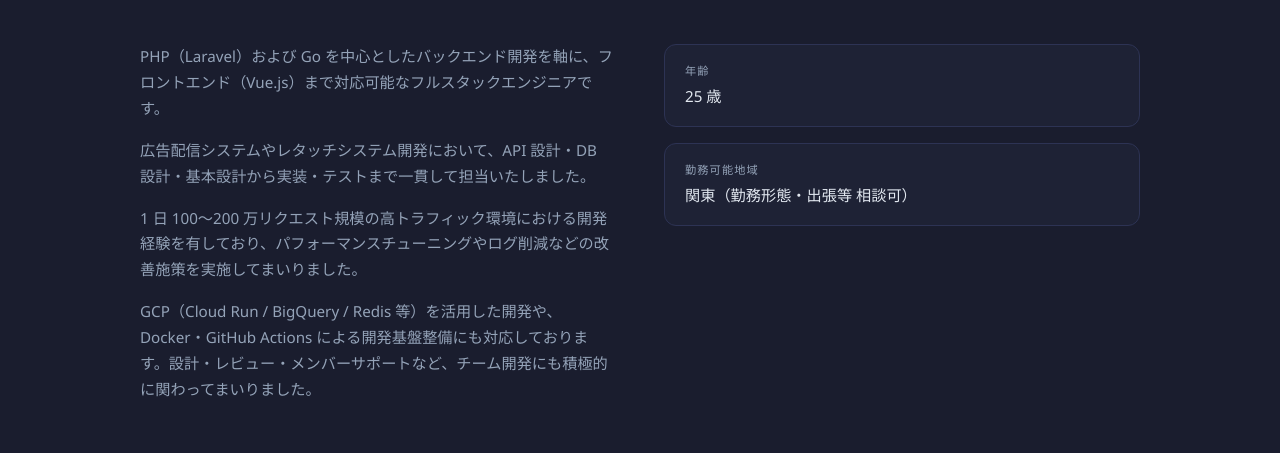
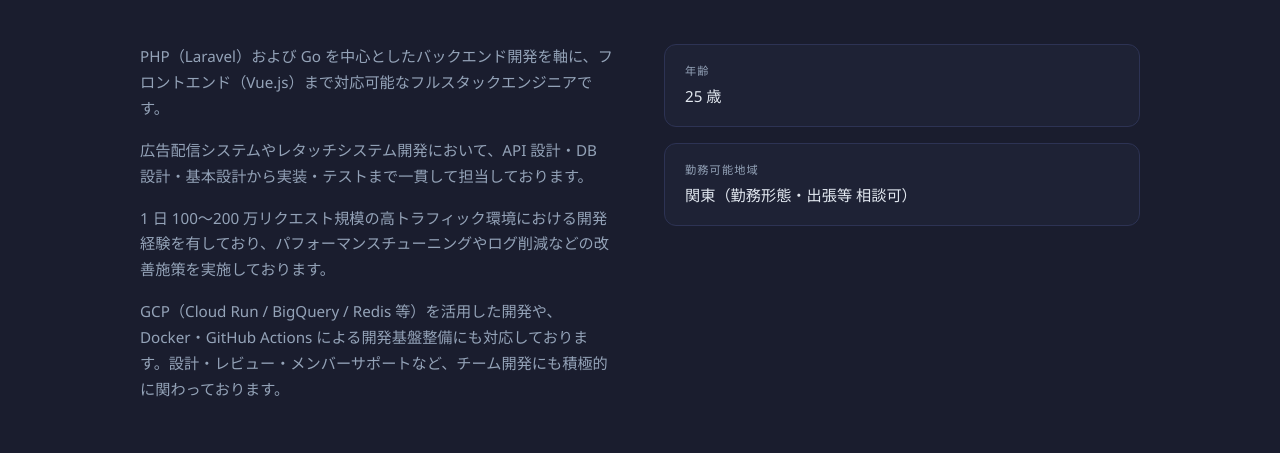
Before and after one commit to tomoki737/my_skills, a plain HTML site: page index.html in a window 1280 px wide. Shown: the part 1000-1453 px from the top of the page. Drawn offline with Linux system fonts and the light colour scheme.

Commit message:
Fix keigo in About section

```diff
--- a/index.html
+++ b/index.html
@@ -492,13 +492,13 @@
             PHP（Laravel）および Go を中心としたバックエンド開発を軸に、フロントエンド（Vue.js）まで対応可能なフルスタックエンジニアです。
           </p>
           <p>
-            広告配信システムやレタッチシステム開発において、API 設計・DB 設計・基本設計から実装・テストまで一貫して担当いたしました。
+            広告配信システムやレタッチシステム開発において、API 設計・DB 設計・基本設計から実装・テストまで一貫して担当しております。
           </p>
           <p>
-            1 日 100〜200 万リクエスト規模の高トラフィック環境における開発経験を有しており、パフォーマンスチューニングやログ削減などの改善施策を実施してまいりました。
+            1 日 100〜200 万リクエスト規模の高トラフィック環境における開発経験を有しており、パフォーマンスチューニングやログ削減などの改善施策を実施しております。
           </p>
           <p>
-            GCP（Cloud Run / BigQuery / Redis 等）を活用した開発や、Docker・GitHub Actions による開発基盤整備にも対応しております。設計・レビュー・メンバーサポートなど、チーム開発にも積極的に関わってまいりました。
+            GCP（Cloud Run / BigQuery / Redis 等）を活用した開発や、Docker・GitHub Actions による開発基盤整備にも対応しております。設計・レビュー・メンバーサポートなど、チーム開発にも積極的に関わっております。
           </p>
         </div>
         <div class="about-meta">
```
